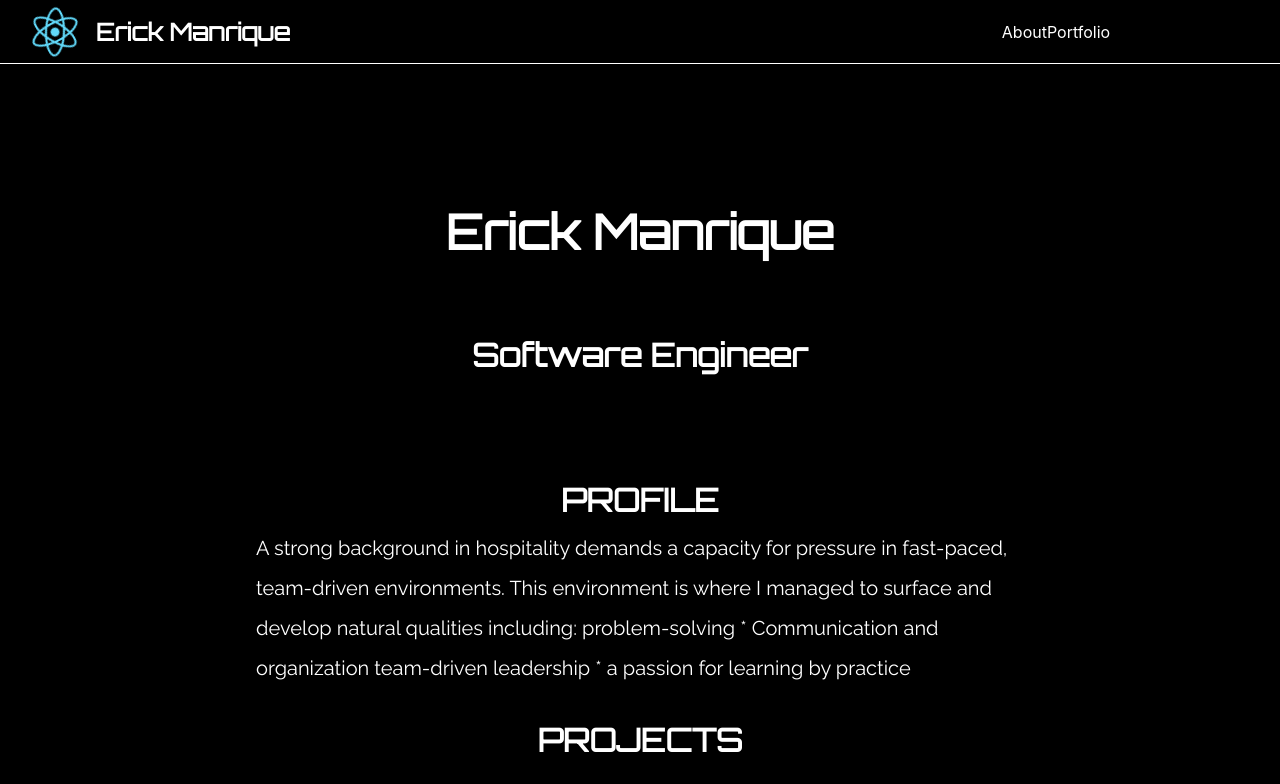
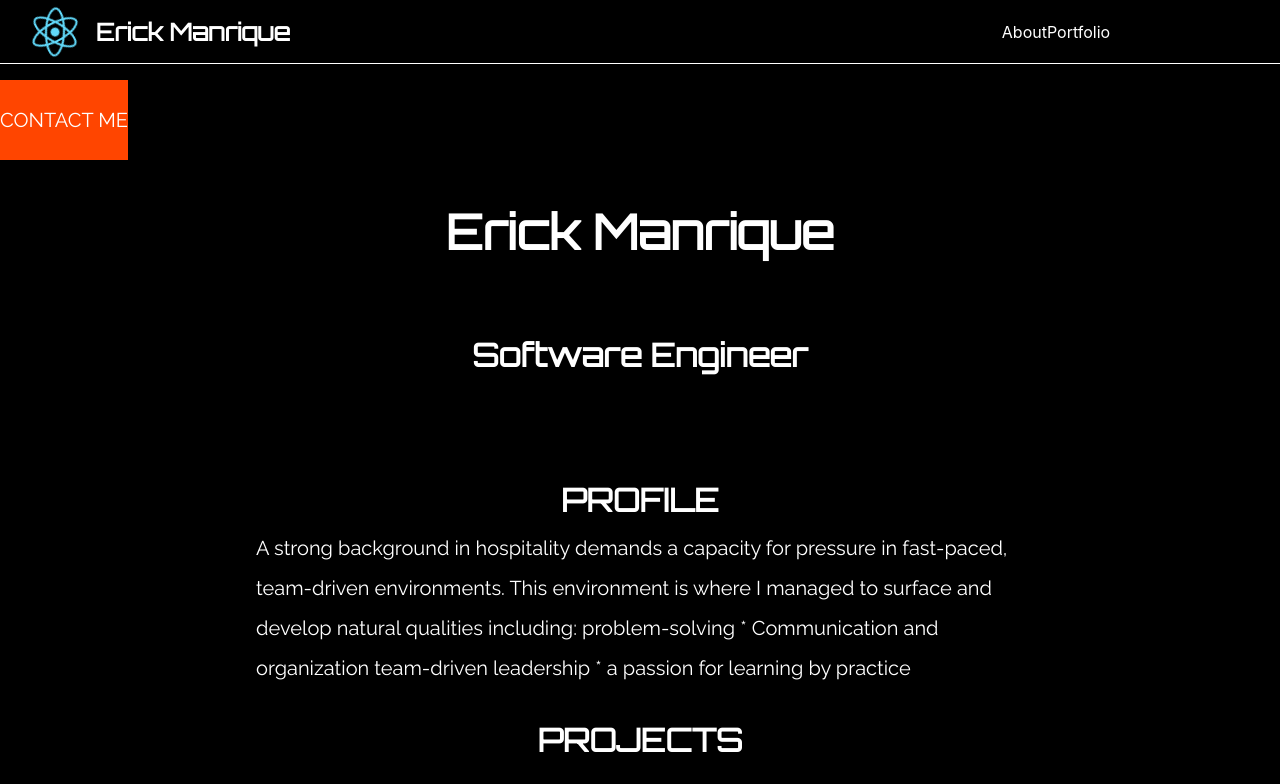
Before and after one commit to yeezick/portfolio, a React (Create React App) app: page /portfolio in a window 1280 px wide. Shown: the top 784 px of the page. Built offline with nearby package versions, Linux system fonts and the light colour scheme; grey boxes are pictures that could not be loaded.

Commit message:
updating sidebar skeleton, functioning

```diff
--- a/src/components/sidebar/Sidebar.jsx
+++ b/src/components/sidebar/Sidebar.jsx
@@ -1,23 +1,36 @@
 import { useState } from "react"
 
-import "sidebar.css"
+import "./sidebar.css"
 
 const Sidebar = () => {
 
-  const [sidebar, setSidebar] = useState(false);
+  const [showSidebar, setShowSidebar] = useState(false);
+
+  const handleSidebar = () => {
+    setShowSidebar(!showSidebar)
+  }
 
   return (
-    <div className="sidebar">
+    <>
+    <div className="sidebar" onClick={handleSidebar}>
     <p className="sidebar-label">CONTACT ME</p>
+    </div>
 
 
-      <div className="open-sidebar">
-      <div className="sidebar-item">
-        <p>I'm a link to contact or resume</p>
+      <div className={showSidebar ? "sidebar-menu active" : "sidebar-menu"}>
+      <div className="sidebar-content" onClick={handleSidebar}>
+        <div className="sidebar-toggle">
+        <p>CLOSE</p>
+        </div>
+        <p className="sidebar-item">
+         LinkedIn </p>
+        <p className="sidebar-item">
+         Resume </p>
       </div>
       </div>
+      </>
 
-    </div>
+
   )
 }
 
--- a/src/components/sidebar/sidebar.css
+++ b/src/components/sidebar/sidebar.css
@@ -0,0 +1,35 @@
+.sidebar {
+  background-color: orangered;
+  height: 80px;
+  display: flex;
+  justify-content: start;
+  align-items: center;
+  position: fixed;
+  top: 10vh;
+  left: 0;
+}
+
+.sidebar-menu {
+  width: 250px;
+  height: 60vh;
+  display: flex;
+  justify-content: center;
+  position: fixed;
+  top: 20vh;
+  left: -100%;
+  transition: 850ms;
+}
+.sidebar-menu.active {
+  left: 0;
+  transition: 350ms;
+}
+
+.sidebar-content {
+  width: 100%;
+}
+
+.sidebar-toggle {
+  background-color: orchid;
+  width: 100%;
+  height: 80px;
+}
--- a/src/screens/portfolio/Portfolio.jsx
+++ b/src/screens/portfolio/Portfolio.jsx
@@ -15,6 +15,7 @@ import {
 } from "react-icons/si";
 
 import Projects from "../../components/projects/Projects";
+import Sidebar from "../../components/sidebar/Sidebar"
 
 import firstPage from "../../images/firstPage.png";
 import firstPortfolio from "../../images/firstPortfolio.png";
@@ -28,6 +29,7 @@ const Portfolio = () => {
 
   return (
     <div className="screen">
+      <Sidebar/>
       <section className="portfolio-landing">
         <div className="portfolio-intro">
           <h2 className="portfolio-title">Erick Manrique</h2>
```
